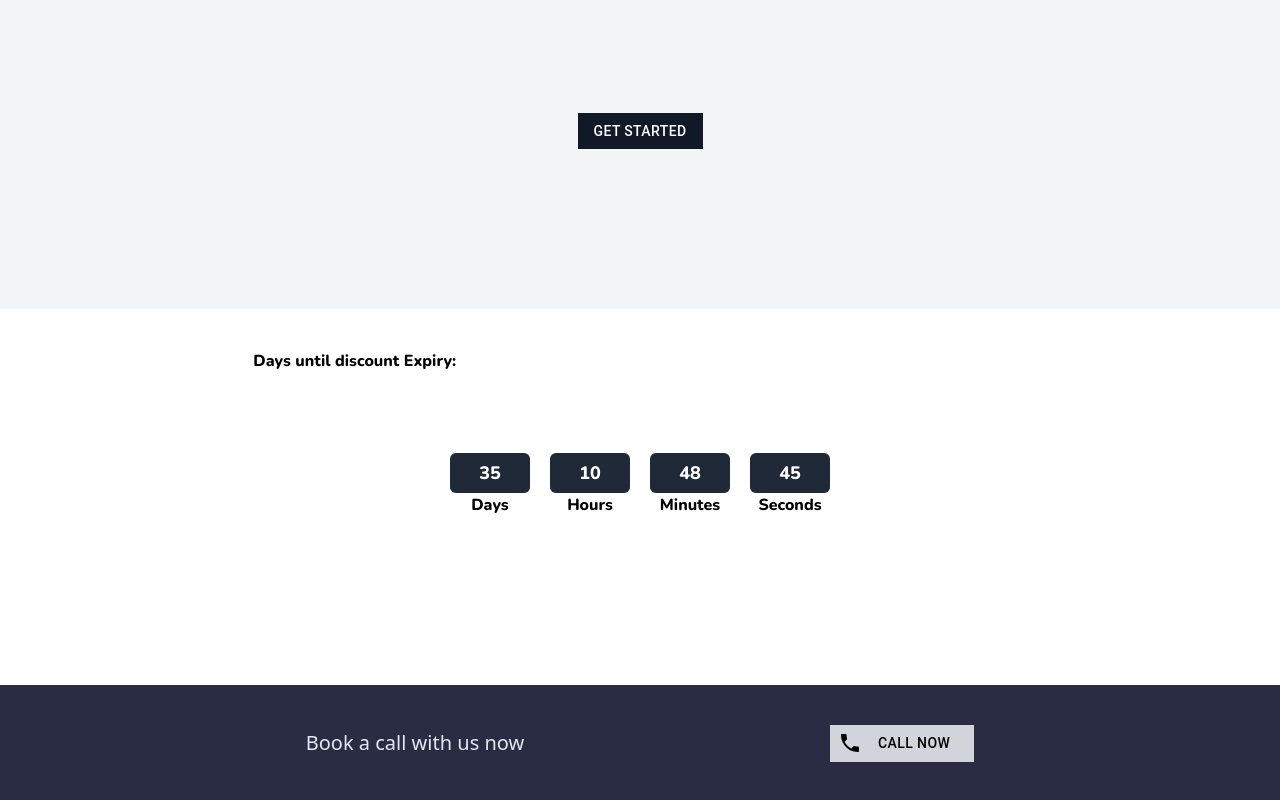
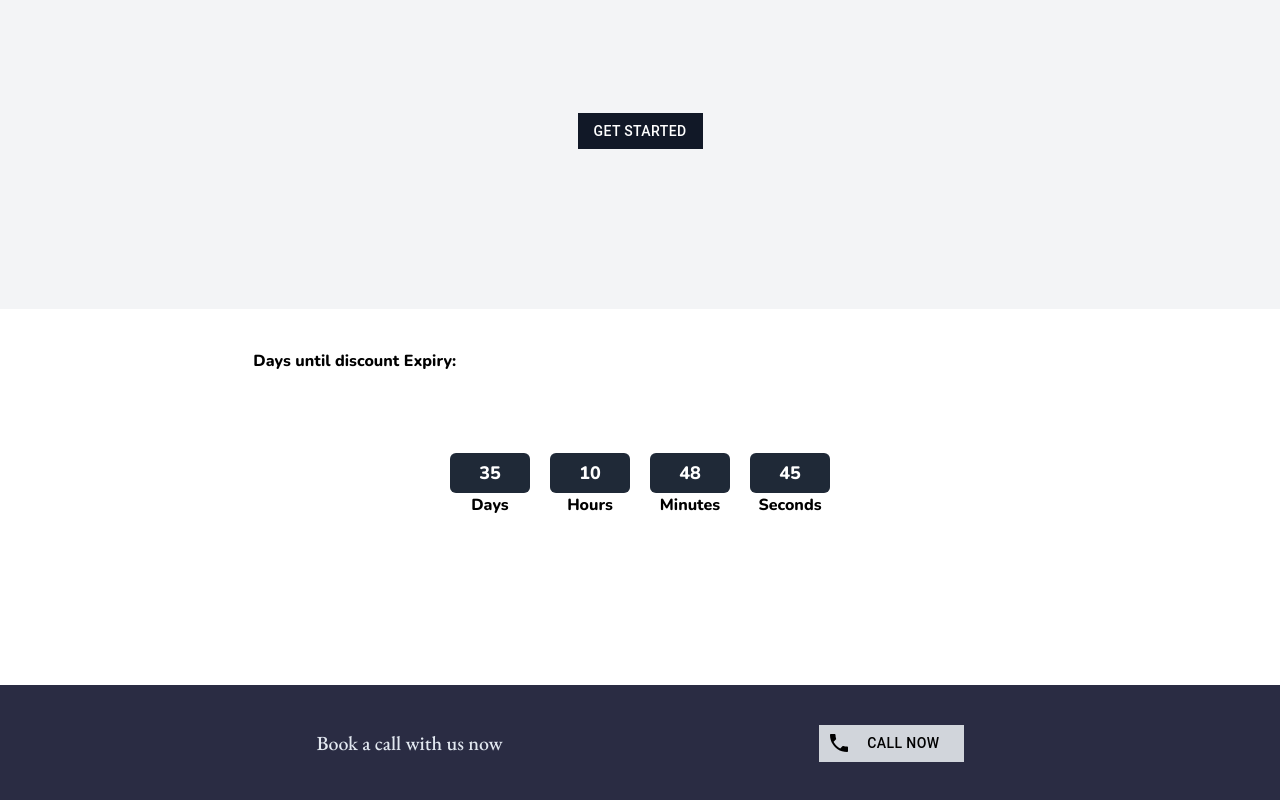
Before and after one commit to Kainy2/testdriller-web, a React (Create React App) app: page / in a window 1280 px wide. Shown: the part 7386-8186 px from the top of the page. Built offline with nearby package versions, Linux system fonts and the light colour scheme.

Commit message:
href Error Correction

```diff
--- a/src/Components/Footer.js
+++ b/src/Components/Footer.js
@@ -1,11 +1,11 @@
 import { Phone } from '@mui/icons-material'
 import { Button } from '@mui/material'
-import React from 'react'
+
 
 const Footer = () => {
     return (
         <div>
-            <div className="flex w-full  mt-32 justify-evenly items-center text-slate-200 py-10 bg-priBg">
+            <div className="flex w-full  mt-32 justify-evenly items-center font-header text-slate-200 py-10 bg-priBg">
                 <div className="text-xl">
                     Book a call with us now
                 </div>
@@ -14,8 +14,6 @@ const Footer = () => {
                         <Phone sx={{ color: 'black' }} />
                         <Button variant="default" sx={{ color: 'black' }} size='large' color='transparent' href="tel:+2348106086040"> Call Now </Button>
                     </div>
-                    {/* <ButtonHero title="Get Started" link="tel:+2348106086040" /> */}
-
                 </div>
             </div>
         </div>
--- a/src/Components/Hero.js
+++ b/src/Components/Hero.js
@@ -1,4 +1,3 @@
-import React from 'react'
 import HeroImg from '../Assets/hero.jpg'
 import { ButtonHero } from './Button'
 
--- a/src/Components/Nav.js
+++ b/src/Components/Nav.js
@@ -109,7 +109,7 @@ const Nav = () => {
                             component="div"
                             sx={{ flexGrow: 1, display: { xs: 'flex', md: 'none' } }}
                         >
-                            <a href="#"> TEST DRILLER&trade;</a>
+                            <a href="/"> TEST DRILLER&trade;</a>
                         </Typography>
                         <Box sx={{ flexGrow: 1, display: { xs: 'none', md: 'flex' } }}>
                             {pages.map((page) => (
--- a/src/Pages/Home.js
+++ b/src/Pages/Home.js
@@ -210,7 +210,6 @@ const Home = () => {
                     Still in doubt?
                     <br />
                     <br />
-
                     Here are some of the beautiful gossips from our esteemed users:
                     <br /> <br /> <br /><br />
 
```
